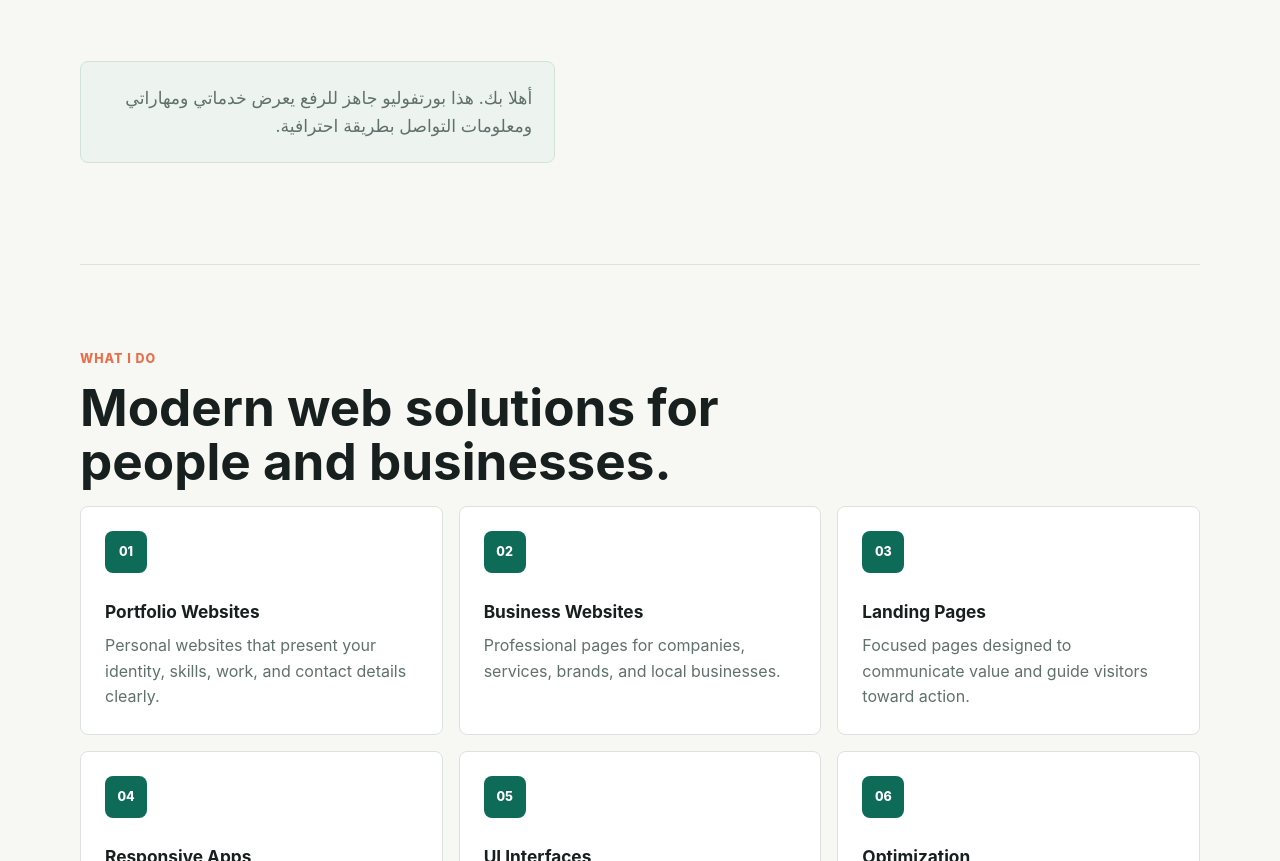
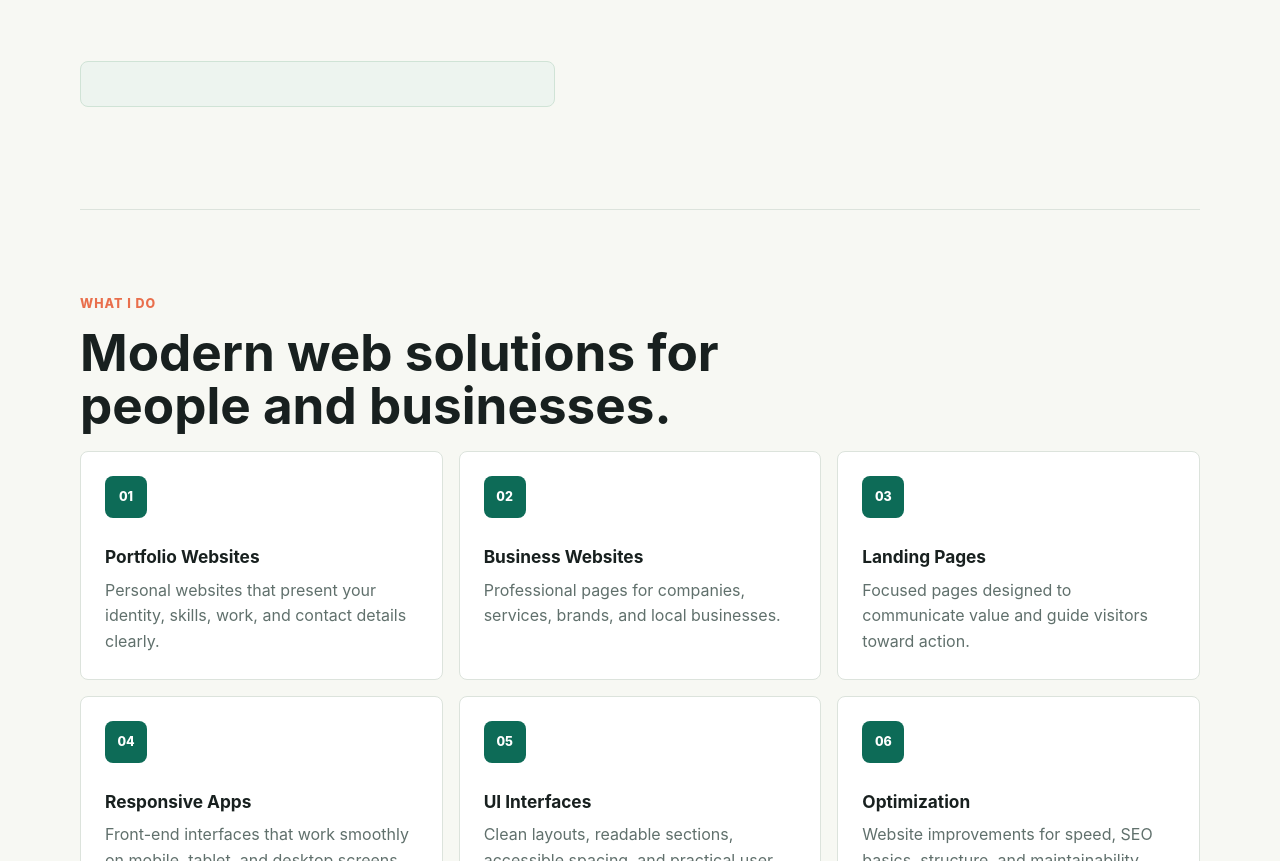
Before and after one commit to ahmedhdhili832-dotcom/portfolio, a plain HTML site: page index.html in a window 1280 px wide. Shown: the part 1291-2152 px from the top of the page. Drawn offline with Linux system fonts and the light colour scheme.

Commit message:
Remove Arabic welcome message from index.html
Removed Arabic welcome message from portfolio.

```diff
--- a/index.html
+++ b/index.html
@@ -76,7 +76,6 @@
         technologies. My goal is to help every project feel simple, fast, and effective.
       </p>
       <p class="arabic-note" lang="ar" dir="rtl">
-        أهلا بك. هذا بورتفوليو جاهز للرفع يعرض خدماتي ومهاراتي ومعلومات التواصل بطريقة احترافية.
       </p>
     </section>
 
```
